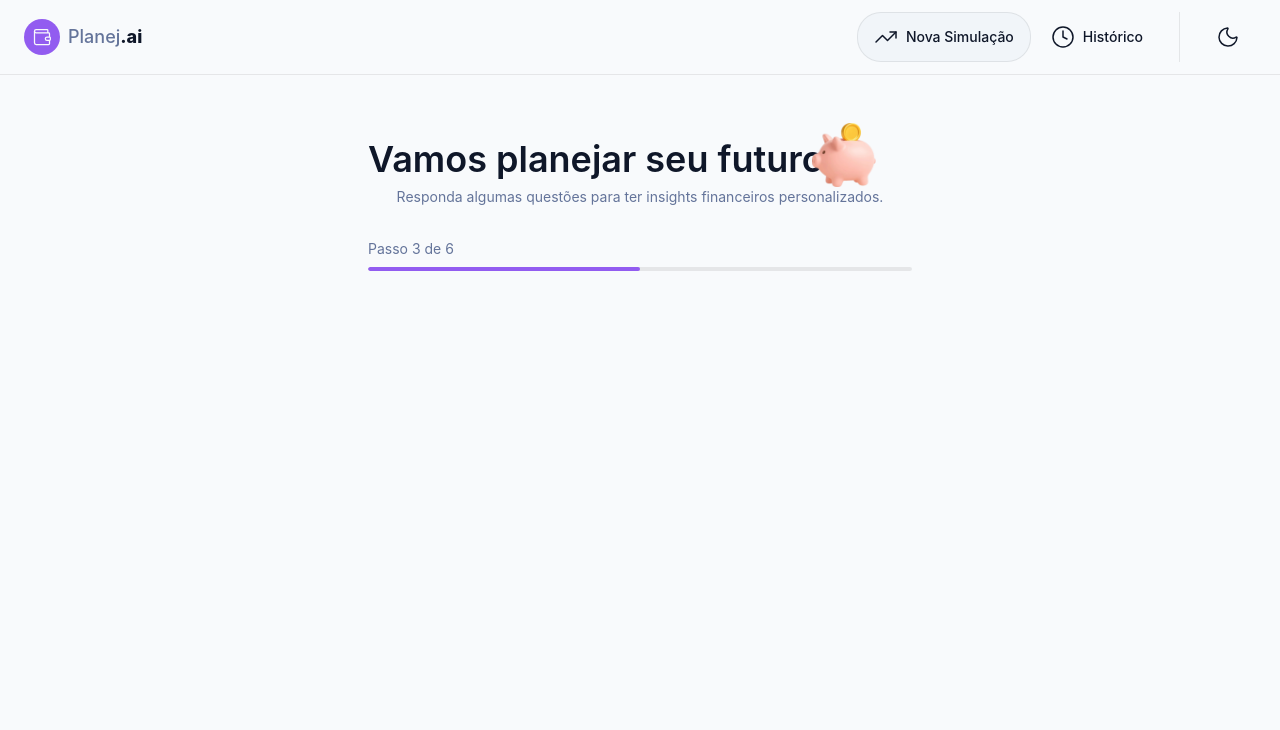
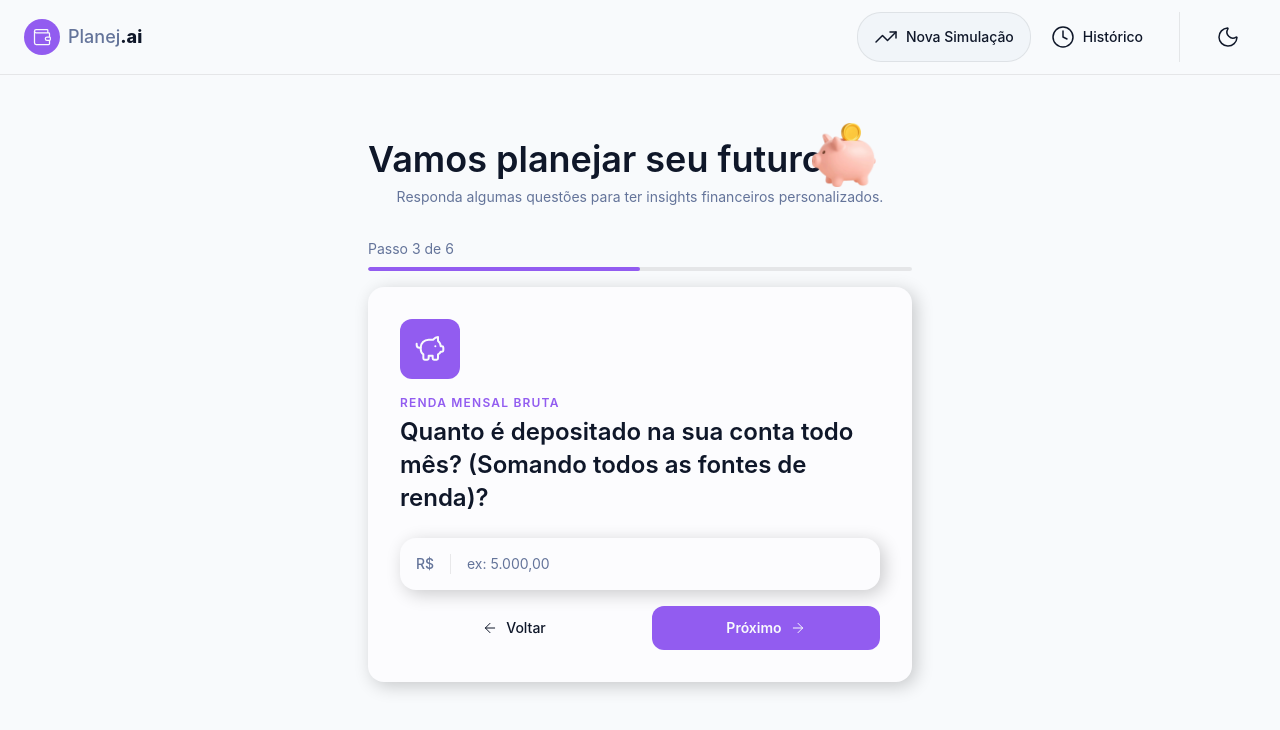
Before and after one commit to ThiagoGomes28/Planejai, a React (Vite) app: page / in a window 1280 px wide. Shown: the top 730 px of the page. Built offline with nearby package versions, Linux system fonts and the light colour scheme.

Commit message:
Add: Adicionar Interface do formulario

```diff
--- a/src/components/features/Simulation/Form.tsx
+++ b/src/components/features/Simulation/Form.tsx
@@ -1,9 +1,21 @@
+import { PiggyBank } from 'lucide-react'
+import { FormStep } from './FormStep'
 import { StepProgress } from './Progress'
 
 export function SimulationForm() {
   return (
     <>
       <StepProgress currentStep={3} totalSteps={6} />
+      <FormStep
+        icon={PiggyBank}
+        title="Renda Mensal Bruta"
+        question="Quanto é depositado na sua conta todo mês? (Somando todos as fontes de renda)?"
+        inputProps={{
+          type: 'text',
+          placeholder: 'ex: 5.000,00',
+          prefix: 'R$'
+        }}
+      />
     </>
   )
 }
--- /dev/null
+++ b/src/components/features/Simulation/FormStep/index.tsx
@@ -0,0 +1,52 @@
+import { ArrowLeft, ArrowRight, type LucideIcon } from 'lucide-react'
+
+import { Button } from '@/components/shared/Button'
+import { Input, type InputProps } from '@/components/shared/Input'
+
+interface FormStepProps {
+  icon: LucideIcon
+  title: string
+  question: string
+  inputProps: InputProps
+  submitButtonProps?: {
+    label: string
+    emojiIcon?: string
+  }
+}
+
+export function FormStep({
+  icon: Icon,
+  title,
+  question,
+  inputProps,
+  submitButtonProps
+}: FormStepProps) {
+  return (
+    <div className="bg-card rounded-2xl p-6 shadow-[4px_4px_18px_0px_rgba(0,0,0,0.2)] sm:p-8">
+      <div className="bg-primary mb-4 flex h-15 w-15 items-center justify-center rounded-xl">
+        <Icon size={32} className="text-primary-foreground" />
+      </div>
+      <h2 className="text-primary mb-1 text-xs font-semibold tracking-widest uppercase">{title}</h2>
+      <h3 className="text-foreground mb-6 text-xl leading-snug font-semibold sm:text-2xl">
+        {question}
+      </h3>
+      <form className="flex flex-col gap-4">
+        <Input {...inputProps} />
+        <div className="flex flex-col gap-3 sm:flex-row sm:gap-6">
+          <Button
+            type="button"
+            variant="ghost"
+            className="order-2 flex-1 justify-center rounded-xl py-3 sm:order-1"
+          >
+            <ArrowLeft size={16} />
+            Voltar
+          </Button>
+          <Button type="submit" variant="primary" className="order-1 flex-1 sm:order-2">
+            {submitButtonProps?.label ?? 'Próximo'}
+            {submitButtonProps?.emojiIcon ?? <ArrowRight size={16} />}
+          </Button>
+        </div>
+      </form>
+    </div>
+  )
+}
--- /dev/null
+++ b/src/components/shared/Input.tsx
@@ -0,0 +1,32 @@
+import type { InputHTMLAttributes } from 'react'
+
+import { Divider } from './Divider'
+
+export interface InputProps extends InputHTMLAttributes<HTMLInputElement> {
+  prefix?: string
+  suffix?: string
+}
+
+export function Input({ prefix, suffix, ...rest }: InputProps) {
+  return (
+    <div className="bg-input flex items-center rounded-2xl p-4 shadow-[4px_4px_18px_0px_rgba(0,0,0,0.2)]">
+      {prefix && (
+        <>
+          <span className="text-muted-foreground text-sm font-medium">{prefix}</span>
+          <Divider orientation="vertical" />
+        </>
+      )}
+      <input
+        className="text-foreground placeholder:text-muted-foreground w-full bg-transparent text-sm outline-none"
+        autoFocus
+        {...rest}
+      />
+      {suffix && (
+        <>
+          <Divider orientation="vertical" />
+          <span className="text-muted-foreground ml-3 text-sm font-medium">{suffix}</span>
+        </>
+      )}
+    </div>
+  )
+}
```
